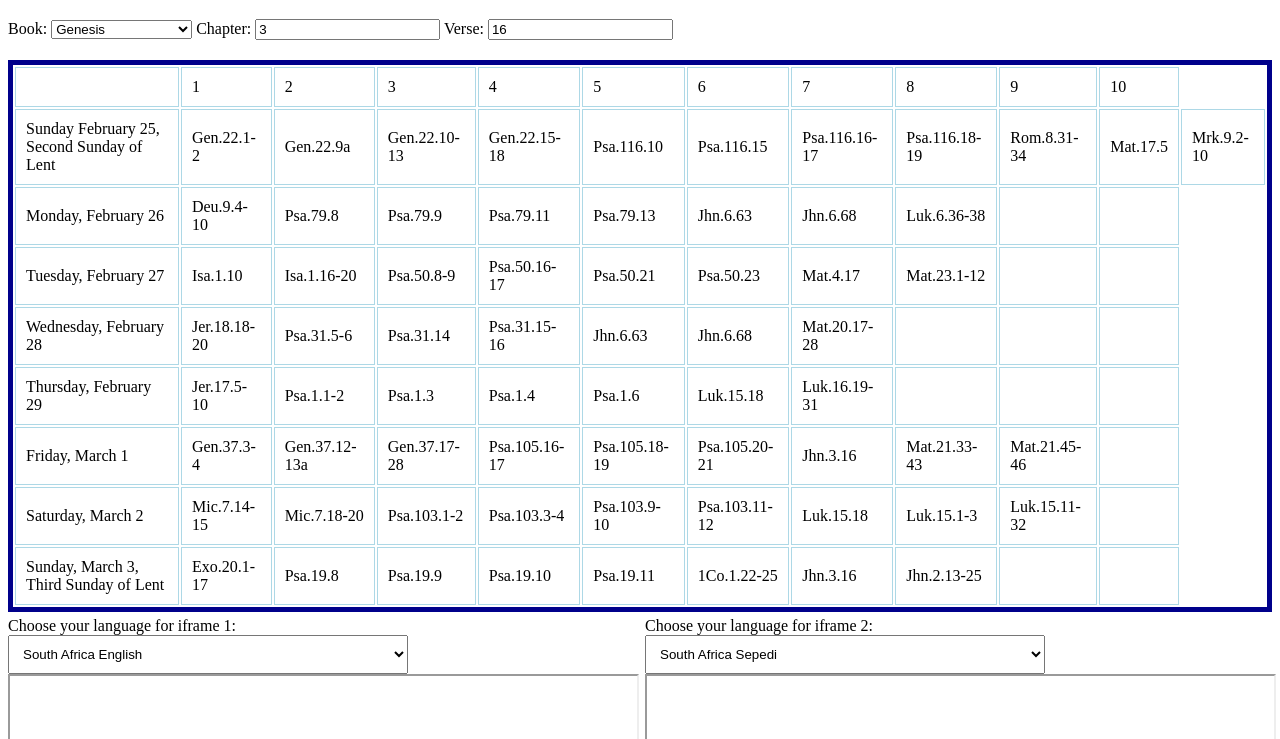
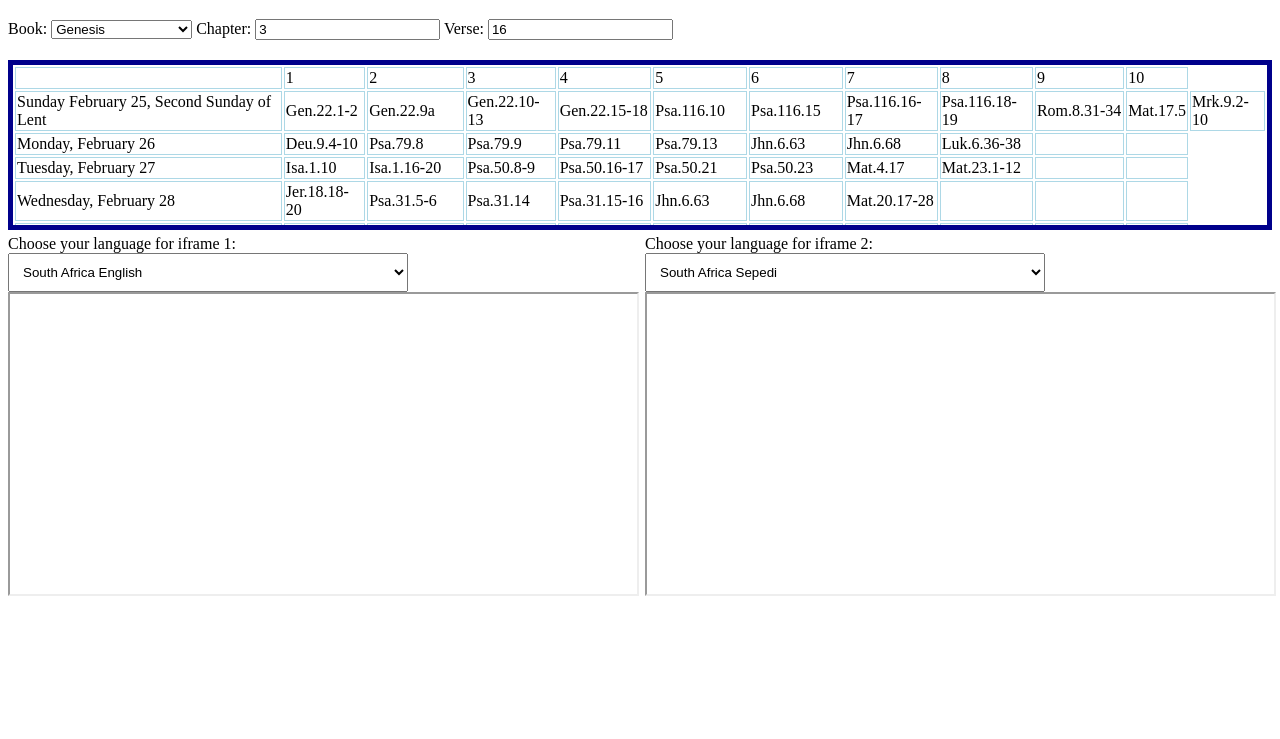
Before and after one commit to ptpare/catholicza, a plain HTML site: page index.html in a window 1280 px wide. Shown: the part 61-800 px from the top of the page. Drawn offline with Linux system fonts and the light colour scheme; no server answers.

Commit message:
Update index.html
Added scrollbard to the table and limited the amount of space the table uses by using  height: 20vh; /* Adjust this to the desired height */

```diff
--- a/index.html
+++ b/index.html
@@ -2,7 +2,7 @@
 <html>
 <head>
   <meta charset="UTF-8">
-  <title>Southern African Bible Readings for the Catholic Mass (2024-02-25 update) </title>
+  <title>Southern African Bible Readings for the Catholic Mass</title>
 
   <!-- Move the meta tag with the CSP directive inside the head section -->
 
@@ -38,10 +38,13 @@ iframe {
   border: 5px solid darkblue;
   border-collapse: collapse;
   margin: 5px 0; /* 5 pixels of padding above and below the table */
+  height: 20vh; /* Adjust this to the desired height */
+	  overflow-y: scroll; /* This will add a scrollbar if the content is taller than the container */
 }
  .bible-table td, .bible-table th {
       border: 1px solid lightblue;
-      padding: 10px;
+      // padding: 10px;
+
 }
 /* CSS for the heading */
     h1 {
@@ -274,6 +277,7 @@ iframe {
 </table>
 </div>
 
+
 <div class="container">
   <div class="iframe-container">
     <label for="language-picker-select1">Choose your language for iframe 1:</label>
```
